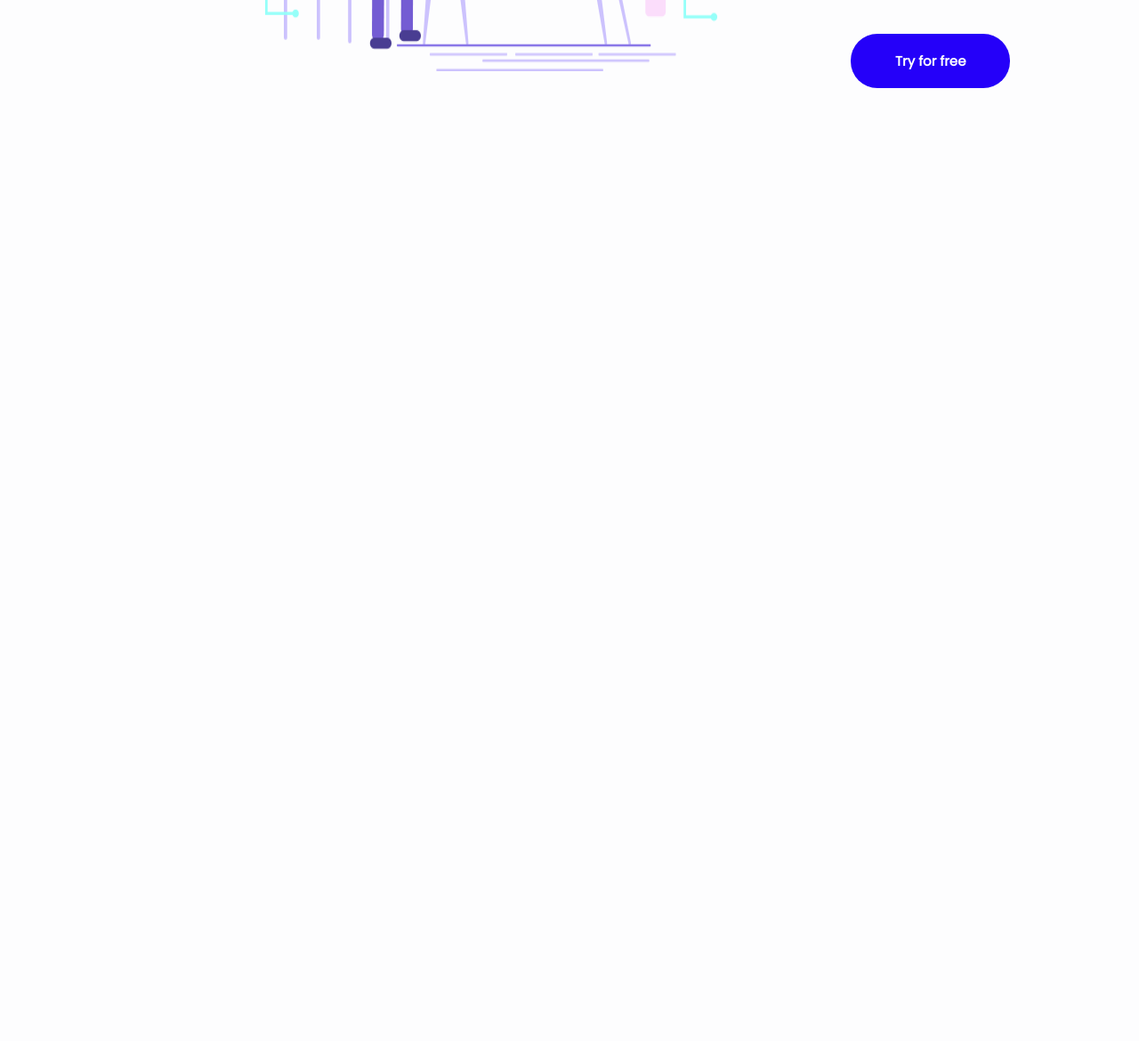
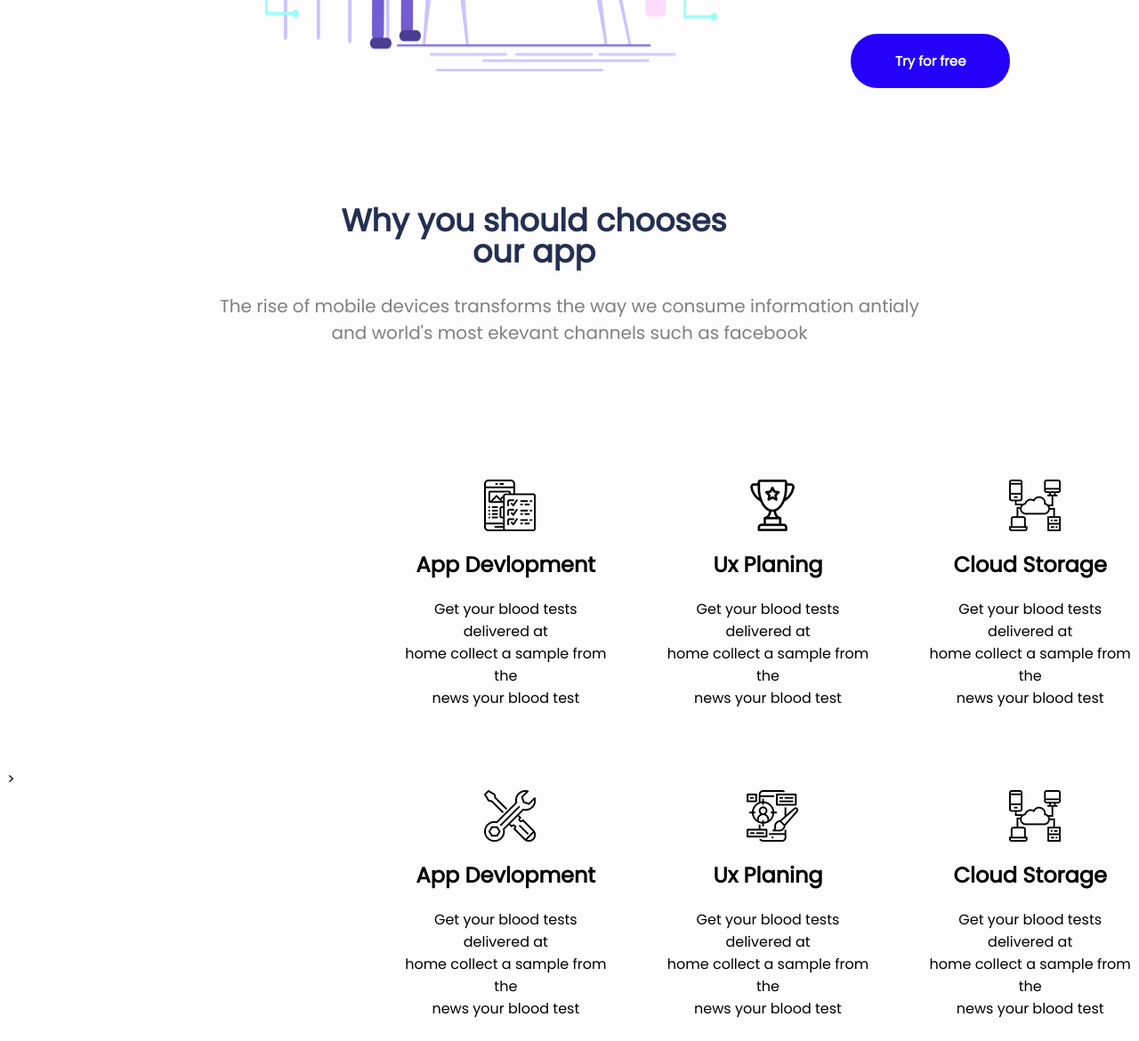
Before and after one commit to Nayeemmnt999/app-lab, a plain HTML site: page index.html in a window 1280 px wide. Shown: the part 4050-5220 px from the top of the page at 89% size. Before the commit the page ends 4280 px from the top, so only its background shows below. Drawn offline with Linux system fonts and the light colour scheme; a web font is replaced by a local one.

Commit message:
second day

```diff
--- a/index.html
+++ b/index.html
@@ -133,5 +133,65 @@
             <a class="button" href="">Try for free</a>
         </div>
     </section>
+    <section>
+        <div class="contant-three-row">
+            <h1 class="contant-three-h1">Why you should chooses<br> our app</h1>
+            <p class="contant-paragraph" id="contant-three-p">
+                The rise of mobile devices transforms the way we consume information antialy<br> and world's most
+                ekevant channels such as facebook
+            </p>
+        </div>
+        <div class="contant-three-parent" id="contant-three-parent">
+
+            <div class="contant-three-child">
+                 <img class="contant-three-child-img" src="icons/web-design.png" alt="">
+                <h1 class="contant-three-child-h1">App Devlopment</h1>
+                 <p class="contant-three-p">Get your blood tests delivered at<br> home collect a sample from the <br>news your blood test
+                 </p>
+            </div>
+
+            <div class="contant-three-child">
+                <img class="contant-three-child-img" src="icons/trophy.png" alt="">
+                <h1 class="contant-three-child-h1">Ux Planing</h1>
+                <p class="contant-three-p">Get your blood tests delivered at<br> home collect a sample from the <br>news your blood test
+                </p>
+                </div>
+
+                <div class="contant-three-child">
+                    <img class="contant-three-child-img" src="icons/computer.png" alt="">
+                    <h1 class="contant-three-child-h1">Cloud Storage</h1>
+                    <p class="contant-three-p">Get your blood tests delivered at<br> home collect a sample from the <br>news your blood test
+                    </p>
+                </div>
+        </div>
+
+        <!--second-->>
+
+        <div class="contant-three-parent">
+            <div class="contant-three-child">
+                 <img class="contant-three-child-img" src="icons/customer-support.png" alt="">
+                 <h1 class="contant-three-child-h1">App             Devlopment
+                 </h1>
+                 <p class="contant-three-p">Get your    blood     tests delivered at<br> home collect a sample from the <br>news your blood test
+                 </p>
+            </div>
+
+            <div class="contant-three-child">
+                <img class="contant-three-child-img" src="icons/ui.png" alt="">
+                <h1 class="contant-three-child-h1">Ux Planing</h1>
+                <p class="contant-three-p">Get your blood tests delivered at<br> home collect a sample from the <br>news your blood test
+                </p>
+                </div>
+
+                <div class="contant-three-child">
+                    <img class="contant-three-child-img" src="icons/computer.png" alt="">
+                    <h1 class="contant-three-child-h1">Cloud Storage</h1>
+                    <p class="contant-three-p">Get your blood tests delivered at<br> home collect a sample from the <br>news your blood test
+                    </p>
+                    </div>
+
+
+        </div>
+    </section>
 </body>
 </html>
--- a/style.css
+++ b/style.css
@@ -149,3 +149,34 @@ div img{
 #contant-two-paragaph{
     margin-bottom: 60px;
 }
+.contant-three-h1{
+    color: #242f51;
+    font-weight: 900;
+    font-size: 35px;
+    padding-right: 80px;
+    line-height: 100%;
+    text-align: center;
+}
+#contant-three-p{
+    text-align: center;
+}
+.contant-three-row{
+    margin-bottom: 150px;
+}
+.contant-three-parent{
+    display: flex;
+    margin-left: 380px;
+}
+#contant-three-parent{
+    margin-bottom: 50px;
+}
+.contant-three-child{
+    text-align: center;
+    margin-left: 66px;
+}
+.contant-three-child-img{
+    margin-left: 10px;
+}
+.ontant-three-child-h1{
+   color: #242f51; ;
+}
```
Also changed, not shown: icons/computer.png (added), icons/customer-service.png (added), icons/customer-support.png (added), icons/trophy.png (added), icons/ui.png (added), icons/web-design.png (added).
